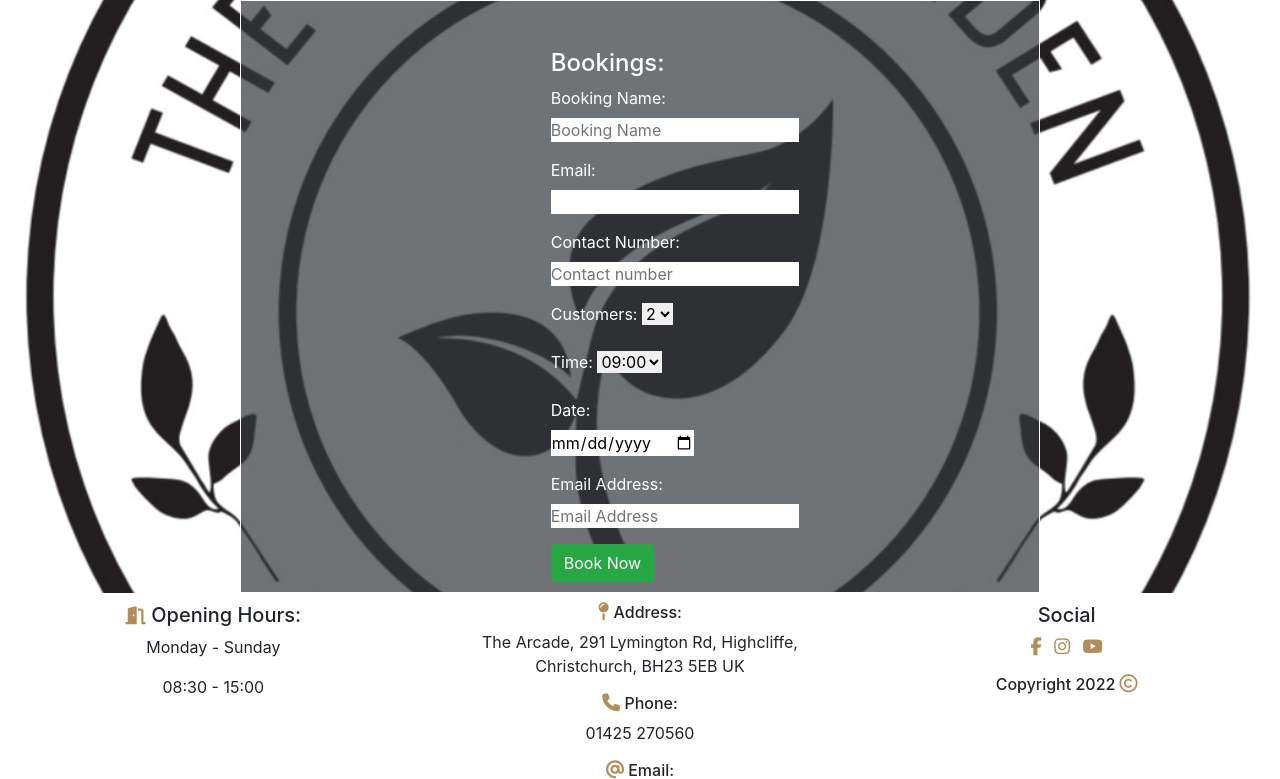
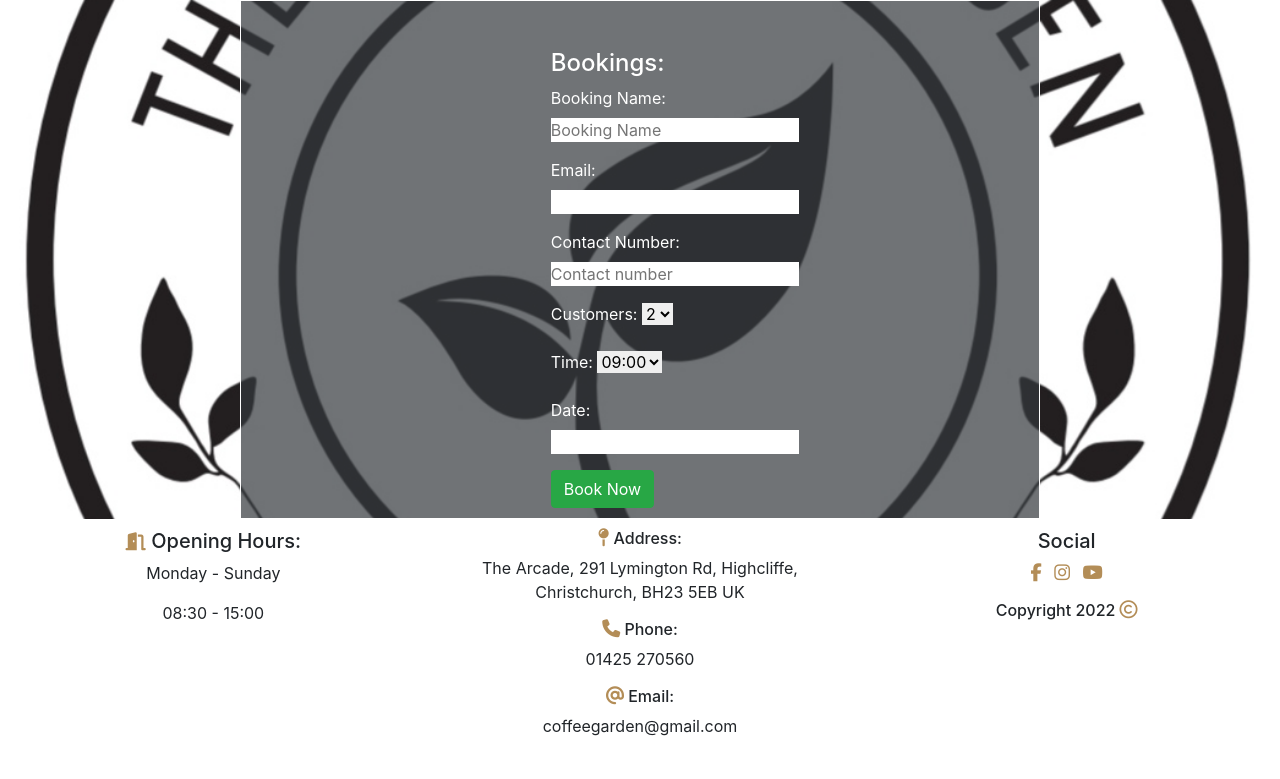
Before and after one commit to Code-Institute-Submissions/henryl74-The-Coffee-Garden-PP4, a Django app: page /booking/ in a window 1280 px wide. Shown: the part 116-895 px from the top of the page. After the commit the page ends 852 px from the top, so only its background shows below. Run offline with Django 3.2, Linux system fonts and the light colour scheme; the visitor is signed in with stand-in values (Sample User, id 1); some libraries are stand-ins or nearby versions.

Commit message:
Update forms.py and templates html files to fix and error in the browser

```diff
--- a/restaurant/forms.py
+++ b/restaurant/forms.py
@@ -28,12 +28,12 @@ class OnlineForm(ModelForm):
         widget=forms.TextInput(attrs={'placeholder': 'Booking Name'}),
     )
 
-    email_address = forms.EmailField(
-        label='Email Address',
-        required=True,
-        validators=[validators.EmailValidator(message="Invalid Email")],
-        widget=forms.TextInput(attrs={'placeholder': 'Email Address'}),
-    )
+    # email_address = forms.EmailField(
+    #     label='Email Address',
+    #     required=True,
+    #     validators=[validators.EmailValidator(message="Invalid Email")],
+    #     widget=forms.TextInput(attrs={'placeholder': 'Email Address'}),
+    # )
 
     phone = forms.IntegerField(
         label='Contact Number',
@@ -50,5 +50,5 @@ class OnlineForm(ModelForm):
         # Except fot the user field
         exclude = ('user', )
         widgets = {
-            'date': DateInput()
+            'date': forms.DateInput()
         }
--- a/restaurant/urls.py
+++ b/restaurant/urls.py
@@ -1,8 +1,5 @@
 from . import views
 from django.urls import path
-
-
-app_name = 'restaurant'
 
 
 urlpatterns = [
--- a/restaurant/views.py
+++ b/restaurant/views.py
@@ -15,7 +15,8 @@ class Home(generic.DetailView):
     """
     template_name = 'index.html'
 
-# The get request returns the template set out above - index.html
+# The get request returns the template set out above
+# In this case it was the index.html template
     def get(self, request):
         return render(request, 'index.html')
 
--- a/templates/thank_you.html
+++ b/templates/thank_you.html
@@ -10,7 +10,7 @@
         <h4>To view, perform updates or cancel your reservation please <a href="{% url 'update_booking' %}">click
                 here</a>
         </h4>
-        <h5>To view our menus please <a href="{% url 'menu' %}">click here</a></h5>
+        <h4>To view our menu please <a href="{% url 'menu' %}">click here</a></h4>
     </div>
 
 </section>
```
